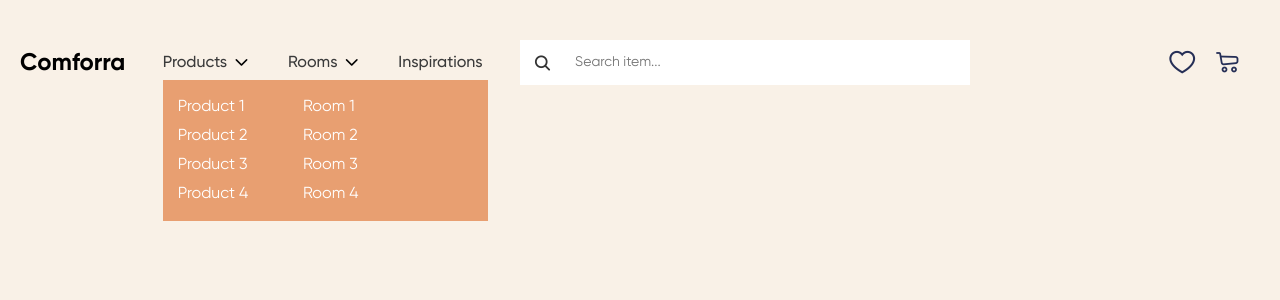
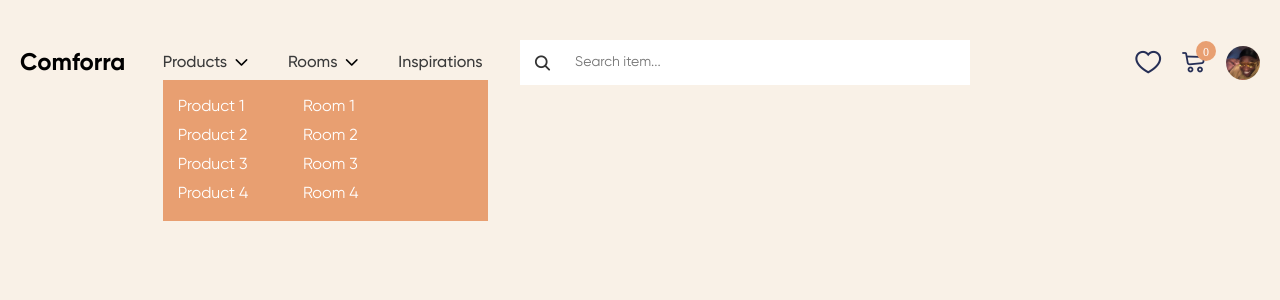
Before and after one commit to jugurj/comforra-furniture-shop, a Vue app: page / in a window 1280 px wide. Shown: the top 300 px of the page. Built offline with nearby package versions, Linux system fonts and the light colour scheme.

Commit message:
Implemented styles for header user logo. Added cart label span element and applied styles for that label.

```diff
--- a/src/components/TheHeader.vue
+++ b/src/components/TheHeader.vue
@@ -84,7 +84,9 @@
               class="actions-header__item actions-header__item--favorites _icon-favorite"
             ></a>
             <div href="" class="actions-header__item cart-header">
-              <a href="" class="cart-header__icon _icon-cart"></a>
+              <a href="" class="cart-header__icon _icon-cart">
+                <span>0</span>
+              </a>
               <div class="cart-header__body">
                 <ul class="cart-header__list cart-list"></ul>
               </div>
@@ -294,6 +296,13 @@ export default {
         color: $orangeColor;
       }
     }
+
+    &--user {
+      overflow: hidden;
+      border-radius: 50%;
+      width: 34px;
+      height: 34px;
+    }
   }
 }
 .cart-header {
@@ -307,6 +316,21 @@ export default {
     &:hover {
       color: $orangeColor;
     }
+
+    span {
+      position: absolute;
+      width: 20px;
+      height: 20px;
+      display: flex;
+      justify-content: center;
+      align-items: center;
+      top: -10px;
+      right: -10px;
+      border-radius: 50%;
+      background-color: $orangeColor;
+      color: #fff;
+      font-size: 12px;
+    }
   }
 }
 </style>
```
